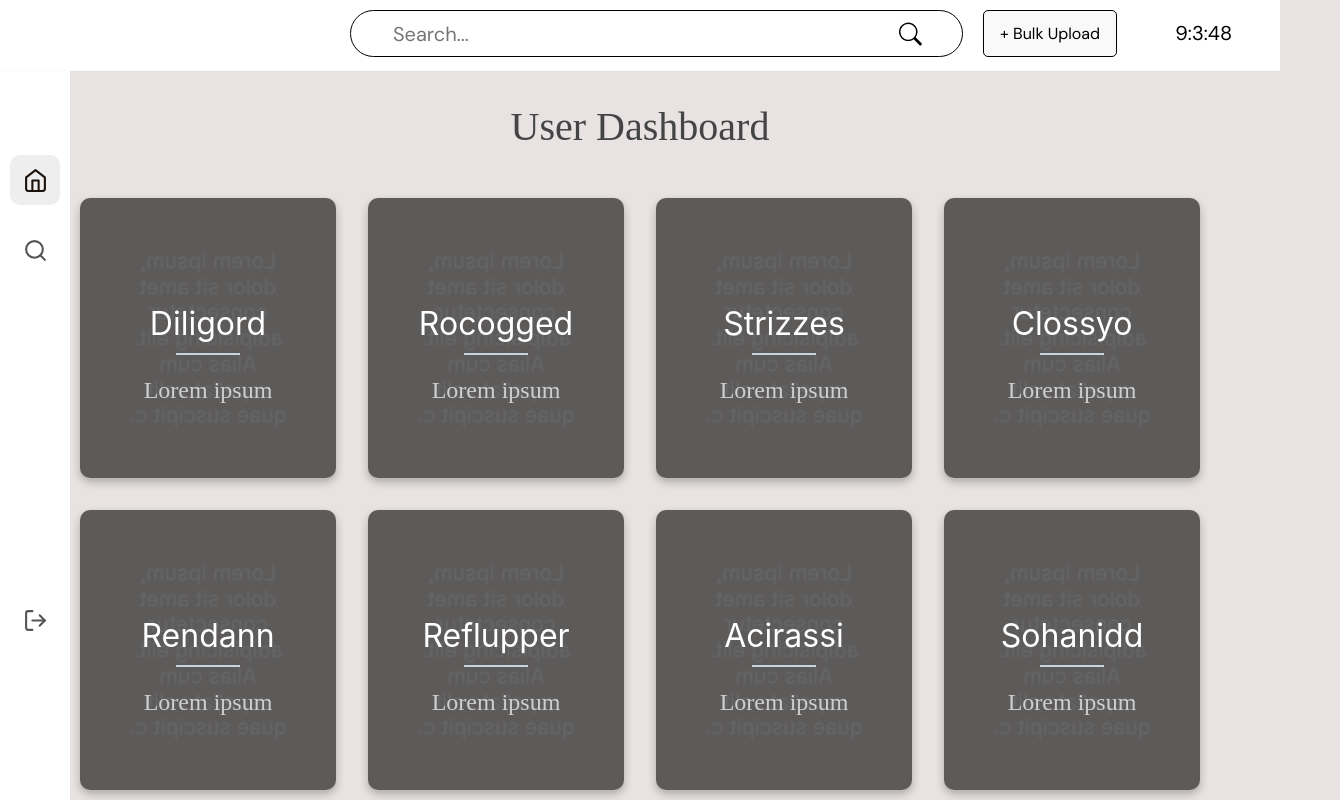
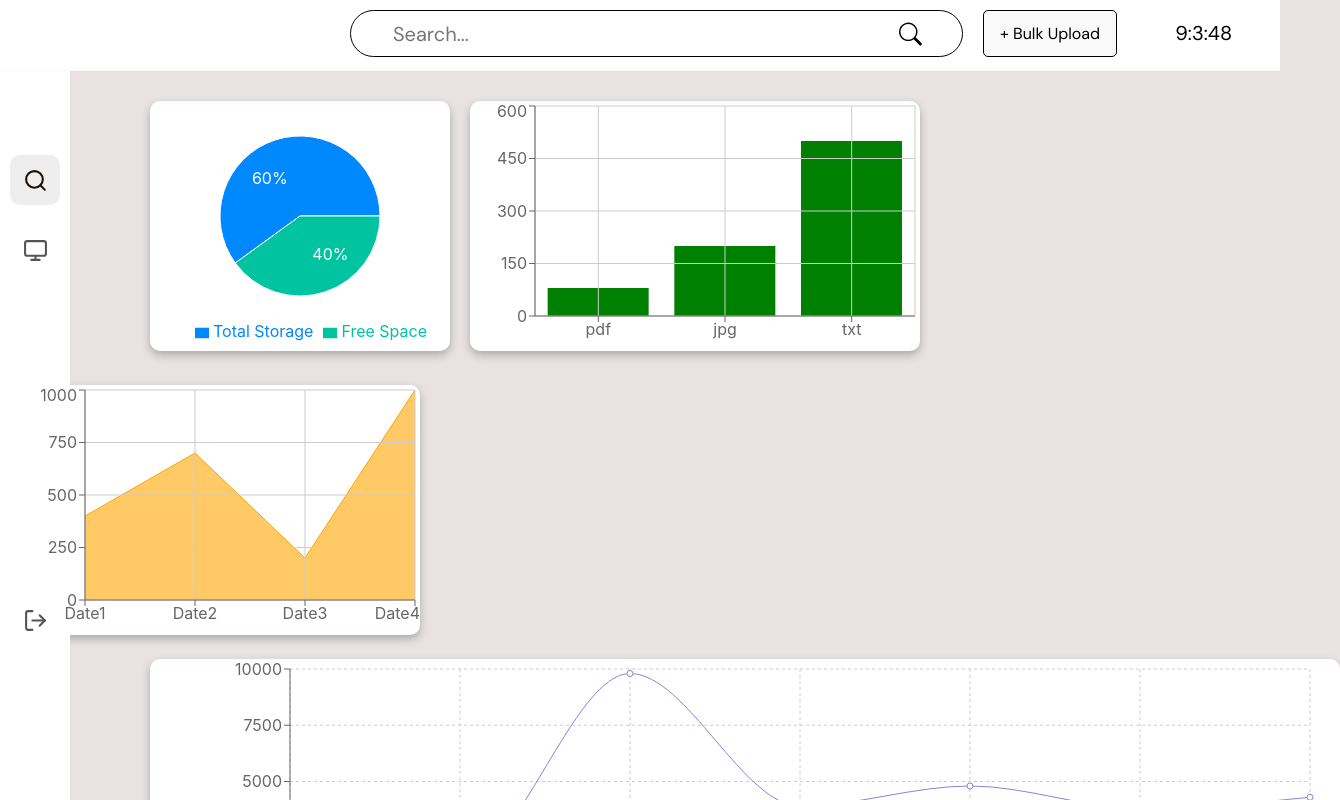
Before and after one commit to Harishcruise/ocr-elastic-frontend, a React (Create React App) app: page /Home in a window 1280 px wide. Shown: the top 800 px of the page, 1340 px wide, since content can reach past the window. Built offline with nearby package versions, Linux system fonts and the light colour scheme.

Commit message:
misa_v11

```diff
--- a/package.json
+++ b/package.json
@@ -16,6 +16,7 @@
     "react-minimal-pie-chart": "^8.4.0",
     "react-router-dom": "^6.8.2",
     "react-scripts": "5.0.1",
+    "recharts": "^2.4.3",
     "styled-components": "^5.3.8",
     "web-vitals": "^2.1.4"
   },
--- a/src/components/Dashboard.js
+++ b/src/components/Dashboard.js
@@ -1,135 +1,149 @@
 import React from 'react'
 import Style from './Dashboard.module.css';
-import { PieChart } from 'react-minimal-pie-chart';
+import { PieChart, Pie, Legend, Sector, Cell, ResponsiveContainer, BarChart, Bar, CartesianGrid, XAxis, YAxis, LineChart, Line, Tooltip, AreaChart,
+  Area} from 'recharts';
+
 
 function Dashboard() {
+
+  const files = [
+    {name: 'pdf', students: 80},
+    {name: 'jpg', students: 200},
+    {name: 'txt', students: 500}
+  ];
+  const data = [
+    { name: 'Total Storage', value: 600 },
+    { name: 'Free Space', value: 400 }
+];
+const time = [
+  {name: 'Date1', students: 400},
+  {name: 'Date2', students: 700},
+  {name: 'Date3', students: 200},
+  {name: 'Date4', students: 1000}
+];
+
+
+const upload = [
+  {
+    "name": "user 1",
+    "uv": 4000,
+    "pv": 2400,
+    "amt": 2400
+  },
+  {
+    "name": "user 2",
+    "uv": 3000,
+    "pv": 1398,
+    "amt": 2210
+  },
+  {
+    "name": "user 3",
+    "uv": 2000,
+    "pv": 9800,
+    "amt": 2290
+  },
+  {
+    "name": "user 4",
+    "uv": 2780,
+    "pv": 3908,
+    "amt": 2000
+  },
+  {
+    "name": "user 5",
+    "uv": 1890,
+    "pv": 4800,
+    "amt": 2181
+  },
+  {
+    "name": "user 6",
+    "uv": 2390,
+    "pv": 3800,
+    "amt": 2500
+  },
+  {
+    "name": "user 7",
+    "uv": 3490,
+    "pv": 4300,
+    "amt": 2100
+  }
+]
+
+
+const COLORS = ['#0088FE', '#00C49F', '#FFBB28', '#FF8042'];
+
+const RADIAN = Math.PI / 180;
+const renderCustomizedLabel = ({ cx, cy, midAngle, innerRadius, outerRadius, percent, index }) => {
+    const radius = innerRadius + (outerRadius - innerRadius) * 0.5;
+    const x = cx + radius * Math.cos(-midAngle * RADIAN);
+    const y = cy + radius * Math.sin(-midAngle * RADIAN);
+
+    return (
+        <text x={x} y={y} fill="white" textAnchor={x > cx ? 'start' : 'end'} dominantBaseline="central">
+            {`${(percent * 100).toFixed(0)}%`}
+        </text>
+    );
+};
+
   return (
     <>
-    <div className= {Style.wrapper}>
-  <h1>User Dashboard</h1>
-  <div className= {Style.cols}>
-			<div className={Style.col} ontouchstart="this.classNameList.toggle('hover');">
-				<div className= {Style.container}>
-					<div className={Style.front} style={{BackgroundImage: "url(https://unsplash.it/500/500/)"}}>
-						<div className={Style.inner}>
-							<p>Diligord</p>
-              <span>Lorem ipsum</span>
-						</div>
-					</div>
-					<div className={Style.back}>
-					<div className={Style.inner}>
-						  <p>Lorem ipsum, dolor sit amet consectetur adipisicing elit. Alias cum repellat velit quae suscipit c.</p>
-						</div>
-					</div>
-				</div>
+    <div>
+
+  <div className= {Style.wrapper}>
+  <div className= {Style.piechart}>
+                            <PieChart width={300} height={250}>
+                                <Legend wrapperStyle={{bottom:10, left: 45}} layout="horizontal" horizontal="bottom" align="bottom" />
+                                <Pie
+                                    data={data}
+                                    cx="50%"
+                                    cy="50%"
+                                    labelLine={false}
+                                    label={renderCustomizedLabel}
+                                    outerRadius={80}
+                                    fill="#8884d8"
+                                    dataKey="value"
+                                >
+                                    {data.map((entry, index) => (
+                                        <Cell key={`cell-${index}`} fill={COLORS[index % COLORS.length]} />
+                                    ))}
+                                </Pie>
+                            </PieChart>
 			</div>
-			<div className={Style.col} ontouchstart="this.classNameList.toggle('hover');">
-				<div className={Style.container}>
-					<div className={Style.front} style={{BackgroundImage: "url(https://unsplash.it/500/500/)"}}>
-						<div className={Style.inner}>
-							<p>Rocogged</p>
-              <span>Lorem ipsum</span>
-						</div>
-					</div>
-					<div className={Style.back}>
-						<div className={Style.inner}>
-							<p>Lorem ipsum, dolor sit amet consectetur adipisicing elit. Alias cum repellat velit quae suscipit c.</p>
-						</div>
-					</div>
-				</div>
-			</div>
-			<div className= {Style.col} ontouchstart="this.classNameList.toggle('hover');">
-				<div className={Style.container}>
-					<div className={Style.front} style={{BackgroundImage: "url(https://unsplash.it/500/500/)"}}>
-						<div className= {Style.inner}>
-							<p>Strizzes</p>
-              <span>Lorem ipsum</span>
-						</div>
-					</div>
-					<div className={Style.back}>
-						<div className={Style.inner}>
-							<p>Lorem ipsum, dolor sit amet consectetur adipisicing elit. Alias cum repellat velit quae suscipit c.</p>
-						</div>
-					</div>
-				</div>
-			</div>
-			<div className={Style.col} ontouchstart="this.classNameList.toggle('hover');">
-				<div className={Style.container}>
-					<div className={Style.front} style={{BackgroundImage: "url(https://unsplash.it/500/500/)"}}>
-						<div className={Style.inner}>
-							<p>Clossyo</p>
-              <span>Lorem ipsum</span>
-						</div>
-					</div>
-					<div className={Style.back}>
-						<div className={Style.inner}>
-							<p>Lorem ipsum, dolor sit amet consectetur adipisicing elit. Alias cum repellat velit quae suscipit c.</p>
-						</div>
-					</div>
-				</div>
-			</div>
-			<div className={Style.col} ontouchstart="this.classNameList.toggle('hover');">
-				<div className={Style.container}>
-					<div className={Style.front} style={{BackgroundImage: "url(https://unsplash.it/500/500/)"}}>
-						<div className={Style.inner}>
-							<p>Rendann</p>
-              <span>Lorem ipsum</span>
-						</div>
-					</div>
-					<div className={Style.back}>
-						<div className={Style.inner}>
-							<p>Lorem ipsum, dolor sit amet consectetur adipisicing elit. Alias cum repellat velit quae suscipit c.</p>
-						</div>
-					</div>
-				</div>
-			</div>
-			<div className={Style.col} ontouchstart="this.classNameList.toggle('hover');">
-				<div className={Style.container}>
-					<div className={Style.front} style={{BackgroundImage: "url(https://unsplash.it/500/500/)"}}>
-						<div className={Style.inner}>
-							<p>Reflupper</p>
-              <span>Lorem ipsum</span>
-						</div>
-					</div>
-					<div className={Style.back}>
-						<div className={Style.inner}>
-							<p>Lorem ipsum, dolor sit amet consectetur adipisicing elit. Alias cum repellat velit quae suscipit c.</p>
-						</div>
-					</div>
-				</div>
-			</div>
-			<div className={Style.col} ontouchstart="this.classNameList.toggle('hover');">
-				<div className={Style.container}>
-					<div className={Style.front} style={{BackgroundImage: "url(https://unsplash.it/500/500/)"}}>
-						<div className={Style.inner}>
-							<p>Acirassi</p>
-              <span>Lorem ipsum</span>
-						</div>
-					</div>
-					<div className={Style.back}>
-						<div className={Style.inner}>
-							<p>Lorem ipsum, dolor sit amet consectetur adipisicing elit. Alias cum repellat velit quae suscipit c.</p>
-						</div>
-					</div>
-				</div>
-			</div>
-			<div className={Style.col} ontouchstart="this.classNameList.toggle('hover');">
-				<div className={Style.container}>
-					<div className={Style.front} style={{BackgroundImage: "url(https://unsplash.it/500/500/)"}}>
-						<div className={Style.inner}>
-							<p>Sohanidd</p>
-              <span>Lorem ipsum</span>
-						</div>
-					</div>
-					<div className={Style.back}>
-						<div className={Style.inner}>
-							<p>Lorem ipsum, dolor sit amet consectetur adipisicing elit. Alias cum repellat velit quae suscipit c.</p>
-						</div>
-					</div>
-				</div>
-			</div>
+
+      <div className={Style.Barchart}>
+      <BarChart width={450} height={250} data={files}>
+    <Bar dataKey="students" fill="green" />
+    <CartesianGrid stroke="#ccc" />
+    <XAxis dataKey="name" />
+    <YAxis />
+  </BarChart>
+      </div>
+
+     <div className={Style.Areachart}>
+     <AreaChart width={400} height={250} data={time}>
+    <Area dataKey="students" fill="orange" stroke="orange" />
+    <CartesianGrid stroke="#ccc" />
+    <XAxis dataKey="name" />
+    <YAxis />
+  </AreaChart>
+     </div>
+
+
+     <div className={Style.Linechart}>
+     <LineChart width={1190} height={290} data={upload}
+  margin={{ top: 10, right: 30, left: 80, bottom: 5 }}>
+  <CartesianGrid strokeDasharray="3 3" />
+  <XAxis dataKey="name" />
+  <YAxis />
+  <Tooltip />
+  <Legend />
+  <Line type="monotone" dataKey="pv" stroke="#8884d8" />
+  <Line type="monotone" dataKey="uv" stroke="#82ca9d" />
+</LineChart>
+     </div>
+
+      </div>
 		</div>
- </div>
+
 </>
   )
 }
--- a/src/components/Dashboard.module.css
+++ b/src/components/Dashboard.module.css
@@ -7,179 +7,52 @@ h1{
   margin: 2rem 0;
 }
 
-.wrapper{
-  width: 90%;
-  margin: 0 auto;
-  max-width: 80rem;
+.wrapper > * {
+  margin-top: 30px;
+  display:inline-block;
 }
 
-.cols{
-  display: -webkit-box;
-  display: -ms-flexbox;
-  display: flex;
-  -ms-flex-wrap: wrap;
-      flex-wrap: wrap;
-  -webkit-box-pack: center;
-      -ms-flex-pack: center;
-          justify-content: center;
+.piechart{
+  background-color:#fff;
+  box-shadow: 0 4px 8px 0 rgba(0,0,0,0.25);
+  border-radius: 10px;
+  width: 300px;
+  /* height: 210px; */
+	/* background-position: left; */
+  margin-left:150px;
+
 }
 
-.col{
-  width: calc(25% - 2rem);
-  margin: 1rem;
-  cursor: pointer;
+.piechart:hover{
+  box-shadow: 0 4px 8px 0 rgba(0, 0, 0, 0.551);
+}
+.Barchart{
+  background-color:#fff;
+  box-shadow: 0 4px 8px 0 rgba(0,0,0,0.25);
+  border-radius: 10px;
+  margin-left:20px;
+
+}
+.Barchart:hover{
+  box-shadow: 0 4px 8px 0 rgba(0, 0, 0, 0.551);
+}
+.Areachart{
+  background-color:#fff;
+  box-shadow: 0 4px 8px 0 rgba(0,0,0,0.25);
+  border-radius: 10px;
+  margin-left:20px;
+}
+.Areachart:hover{
+  box-shadow: 0 4px 8px 0 rgba(0, 0, 0, 0.551);
 }
 
-.container{
-  -webkit-transform-style: preserve-3d;
-          transform-style: preserve-3d;
-	-webkit-perspective: 1000px;
-	        perspective: 1000px;
-}
-
-.front,
-.back{
-  background-size: cover;
+.Linechart{
+  background-color:#fff;
   box-shadow: 0 4px 8px 0 rgba(0,0,0,0.25);
   border-radius: 10px;
-	background-position: center;
-	-webkit-transition: -webkit-transform .7s cubic-bezier(0.4, 0.2, 0.2, 1);
-	transition: -webkit-transform .7s cubic-bezier(0.4, 0.2, 0.2, 1);
-	-o-transition: transform .7s cubic-bezier(0.4, 0.2, 0.2, 1);
-	transition: transform .7s cubic-bezier(0.4, 0.2, 0.2, 1);
-	transition: transform .7s cubic-bezier(0.4, 0.2, 0.2, 1), -webkit-transform .7s cubic-bezier(0.4, 0.2, 0.2, 1);
-	-webkit-backface-visibility: hidden;
-	        backface-visibility: hidden;
-	text-align: center;
-	min-height: 280px;
-	height: auto;
-	border-radius: 10px;
-	color: #fff;
-	font-size: 1.5rem;
+  margin-left: 150px;
+  margin-top: 20px;
 }
-
-.back{
-  background: #cedce7;
-  background: -webkit-linear-gradient(45deg,  #cedce7 0%,#596a72 100%);
-  background: -o-linear-gradient(45deg,  #cedce7 0%,#596a72 100%);
-  background: linear-gradient(45deg,  #cedce7 0%,#596a72 100%);
+.Linechart:hover{
+  box-shadow: 0 4px 8px 0 rgba(0, 0, 0, 0.551);
 }
-
-.front:after{
-	position: absolute;
-    top: 0;
-    left: 0;
-    z-index: 1;
-    width: 100%;
-    height: 100%;
-    content: '';
-    display: block;
-    opacity: .6;
-    background-color: #000;
-    -webkit-backface-visibility: hidden;
-            backface-visibility: hidden;
-    border-radius: 10px;
-}
-.container:hover .front,
-.container:hover .back{
-    -webkit-transition: -webkit-transform .7s cubic-bezier(0.4, 0.2, 0.2, 1);
-    transition: -webkit-transform .7s cubic-bezier(0.4, 0.2, 0.2, 1);
-    -o-transition: transform .7s cubic-bezier(0.4, 0.2, 0.2, 1);
-    transition: transform .7s cubic-bezier(0.4, 0.2, 0.2, 1);
-    transition: transform .7s cubic-bezier(0.4, 0.2, 0.2, 1), -webkit-transform .7s cubic-bezier(0.4, 0.2, 0.2, 1);
-}
-
-.back{
-    position: absolute;
-    top: 0;
-    left: 0;
-    width: 100%;
-}
-
-.inner{
-    -webkit-transform: translateY(-50%) translateZ(60px) scale(0.94);
-            transform: translateY(-50%) translateZ(60px) scale(0.94);
-    top: 50%;
-    position: absolute;
-    left: 0;
-    width: 100%;
-    padding: 2rem;
-    -webkit-box-sizing: border-box;
-            box-sizing: border-box;
-    outline: 1px solid transparent;
-    -webkit-perspective: inherit;
-            perspective: inherit;
-    z-index: 2;
-}
-
-.container .back{
-    -webkit-transform: rotateY(180deg);
-            transform: rotateY(180deg);
-    -webkit-transform-style: preserve-3d;
-            transform-style: preserve-3d;
-}
-
-.container .front{
-    -webkit-transform: rotateY(0deg);
-            transform: rotateY(0deg);
-    -webkit-transform-style: preserve-3d;
-            transform-style: preserve-3d;
-}
-
-.container:hover .back{
-  -webkit-transform: rotateY(0deg);
-          transform: rotateY(0deg);
-  -webkit-transform-style: preserve-3d;
-          transform-style: preserve-3d;
-}
-
-.container:hover .front{
-  -webkit-transform: rotateY(-180deg);
-          transform: rotateY(-180deg);
-  -webkit-transform-style: preserve-3d;
-          transform-style: preserve-3d;
-}
-
-.front .inner p{
-  font-size: 2rem;
-  margin-bottom: 2rem;
-  position: relative;
-}
-
-.front .inner p:after{
-  content: '';
-  width: 4rem;
-  height: 2px;
-  position: absolute;
-  background: #C6D4DF;
-  display: block;
-  left: 0;
-  right: 0;
-  margin: 0 auto;
-  bottom: -.75rem;
-}
-
-.front .inner span{
-  color: rgba(255,255,255,0.7);
-  font-family: 'Montserrat';
-  font-weight: 300;
-}
-
-@media screen and (max-width: 64rem){
-  .col{
-    width: calc(33.333333% - 2rem);
-  }
-}
-
-@media screen and (max-width: 48rem){
-  .col{
-    width: calc(50% - 2rem);
-  }
-}
-
-@media screen and (max-width: 32rem){
-  .col{
-    width: 100%;
-    margin: 0 0 2rem 0;
-  }
-}
--- a/src/components/LoginCard.js
+++ b/src/components/LoginCard.js
@@ -7,7 +7,7 @@ function LoginCard() {
 
   const handleLogin = async (e) => {
     e.preventDefault();
-    navigate("Home");
+    navigate("Search");
     window.location.reload();
   };
 
--- a/src/components/SideNavBar.js
+++ b/src/components/SideNavBar.js
@@ -1,22 +1,24 @@
 import React, { useState } from 'react'
 import Style from './SideNavBar.module.css'
-import { FiHome,FiSearch,FiLogOut } from "react-icons/fi";
+import { FiMonitor,FiSearch,FiLogOut } from "react-icons/fi";
 import { Link } from 'react-router-dom';
 
 function SideNavBar() {
-  const [navState,setNavState] = useState("Home")
+  const [navState,setNavState] = useState("Search")
   return (
     <div className={Style.navContainer}>
 
-    <Link to='Home'>
-    <div onClick={()=>(setNavState("Home"))} className={navState === 'Home' ? Style.active_icon : Style.icon} >
-        <FiHome size={25} />
-    </div>
-    </Link>
+
 
     <Link to='Search'>
     <div onClick={()=>(setNavState("Search"))} className={navState === 'Search' ? Style.active_icon : Style.icon}>
         <FiSearch size={25} />
+    </div>
+    </Link>
+
+    <Link to='Home'>
+    <div onClick={()=>(setNavState("Home"))} className={navState === 'Home' ? Style.active_icon : Style.icon} >
+        <FiMonitor size={25} />
     </div>
     </Link>
 
```
Also changed, not shown: src/services/auth.service.js (added), 1 other file (tests, documents, lock files or other folders).
